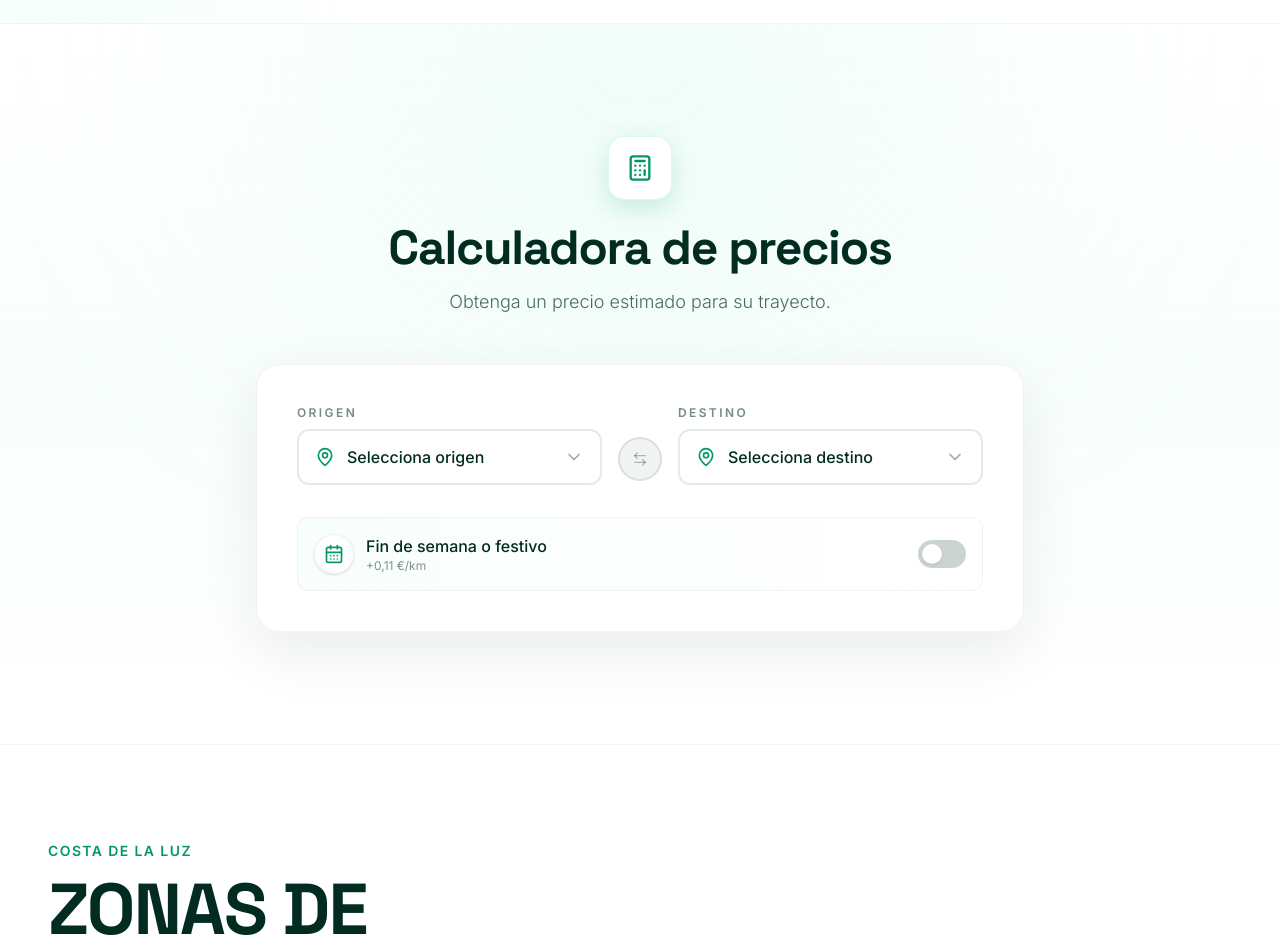
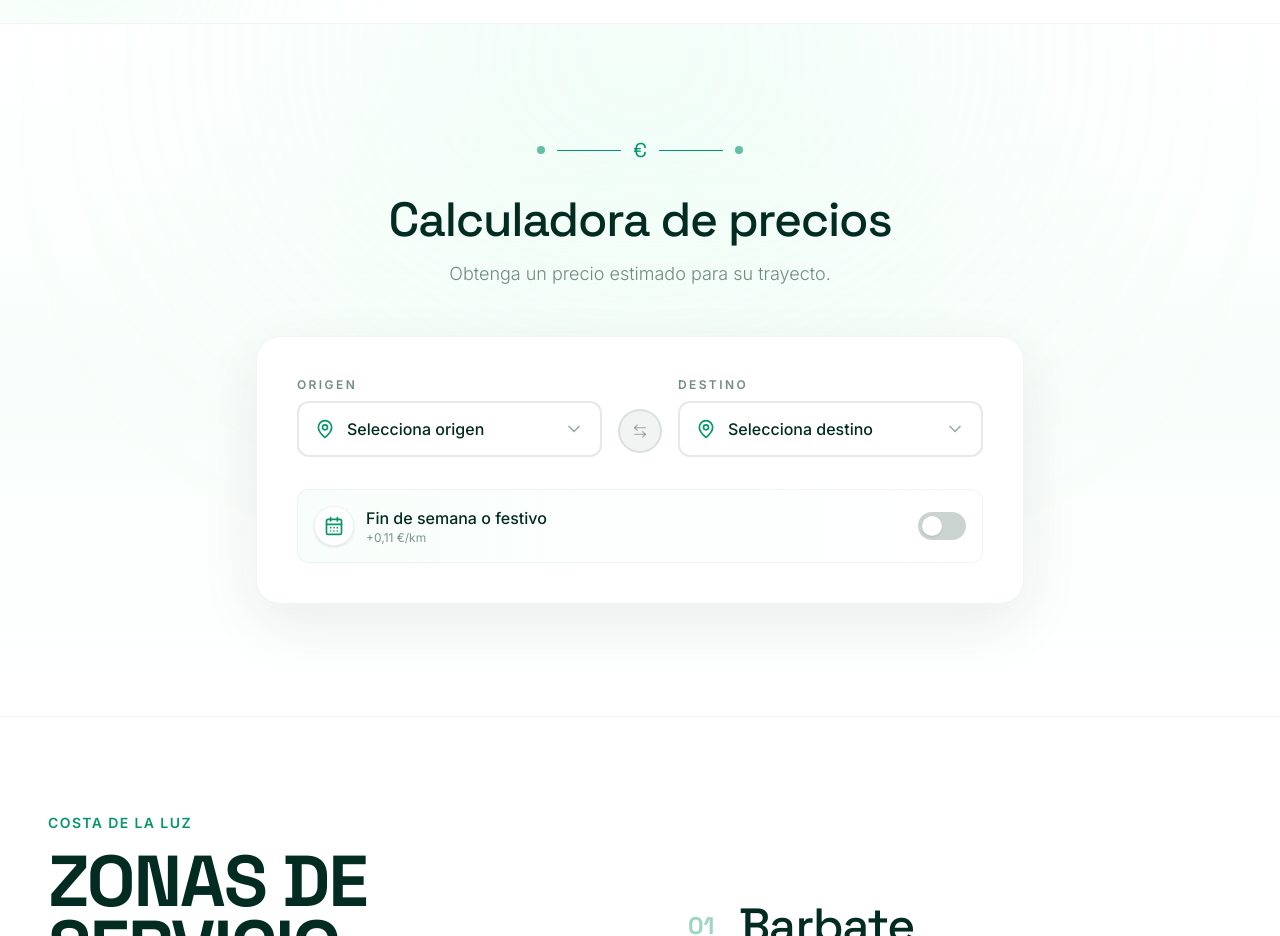
Before and after one commit to grdiego897/taxi-barbate, a React (Vite) app: page / in a window 1280 px wide. Shown: the part 2220-3156 px from the top of the page. Built offline with nearby package versions, Linux system fonts and the light colour scheme.

Commit message:
Rediseño ligero de calculadora

```diff
--- a/src/components/PricingCalculator.tsx
+++ b/src/components/PricingCalculator.tsx
@@ -5,7 +5,6 @@ import {
   ArrowRight,
   BadgeEuro,
   CalendarDays,
-  Calculator,
   ChevronDown,
   MapPin,
   MessageCircle,
@@ -228,15 +227,35 @@ export default function PricingCalculator() {
           viewport={{ once: true }}
           className="text-center mb-12 max-w-2xl"
         >
-          <div className="flex justify-center mb-6">
-            <div className="relative w-16 h-16 rounded-2xl bg-white border border-brand-green/40 flex items-center justify-center text-brand-green-dark shadow-[0_8px_24px_rgba(5,150,105,0.18)]">
-              <Calculator className="w-7 h-7" />
+          {/* Route-line icon */}
+          <div className="flex justify-center items-center gap-3 mb-8">
+            <span className="w-2 h-2 rounded-full bg-brand-green-dark/60" />
+            <div className="relative w-16 h-px bg-brand-dark/10 overflow-hidden">
+              <motion.span
+                className="absolute inset-0 bg-brand-green-dark origin-left block"
+                initial={{ scaleX: 0 }}
+                whileInView={{ scaleX: 1 }}
+                viewport={{ once: true }}
+                transition={{ duration: 0.7, ease: 'easeOut', delay: 0.2 }}
+              />
             </div>
+            <span className="font-display text-xl font-light text-brand-green-dark select-none">€</span>
+            <div className="relative w-16 h-px bg-brand-dark/10 overflow-hidden">
+              <motion.span
+                className="absolute inset-0 bg-brand-green-dark origin-left block"
+                initial={{ scaleX: 0 }}
+                whileInView={{ scaleX: 1 }}
+                viewport={{ once: true }}
+                transition={{ duration: 0.7, ease: 'easeOut', delay: 0.35 }}
+              />
+            </div>
+            <span className="w-2 h-2 rounded-full bg-brand-green-dark/60" />
           </div>
-          <h2 className="font-display font-bold text-4xl md:text-5xl tracking-tight mb-4 text-brand-dark">
+
+          <h2 className="font-display font-medium text-4xl md:text-5xl tracking-tight mb-4 text-brand-dark">
             {t.calculator.title}
           </h2>
-          <p className="text-lg text-brand-dark/70 font-light">{t.calculator.subtitle}</p>
+          <p className="text-base md:text-lg text-brand-dark/55 font-light">{t.calculator.subtitle}</p>
         </motion.div>
 
         <motion.div
```
